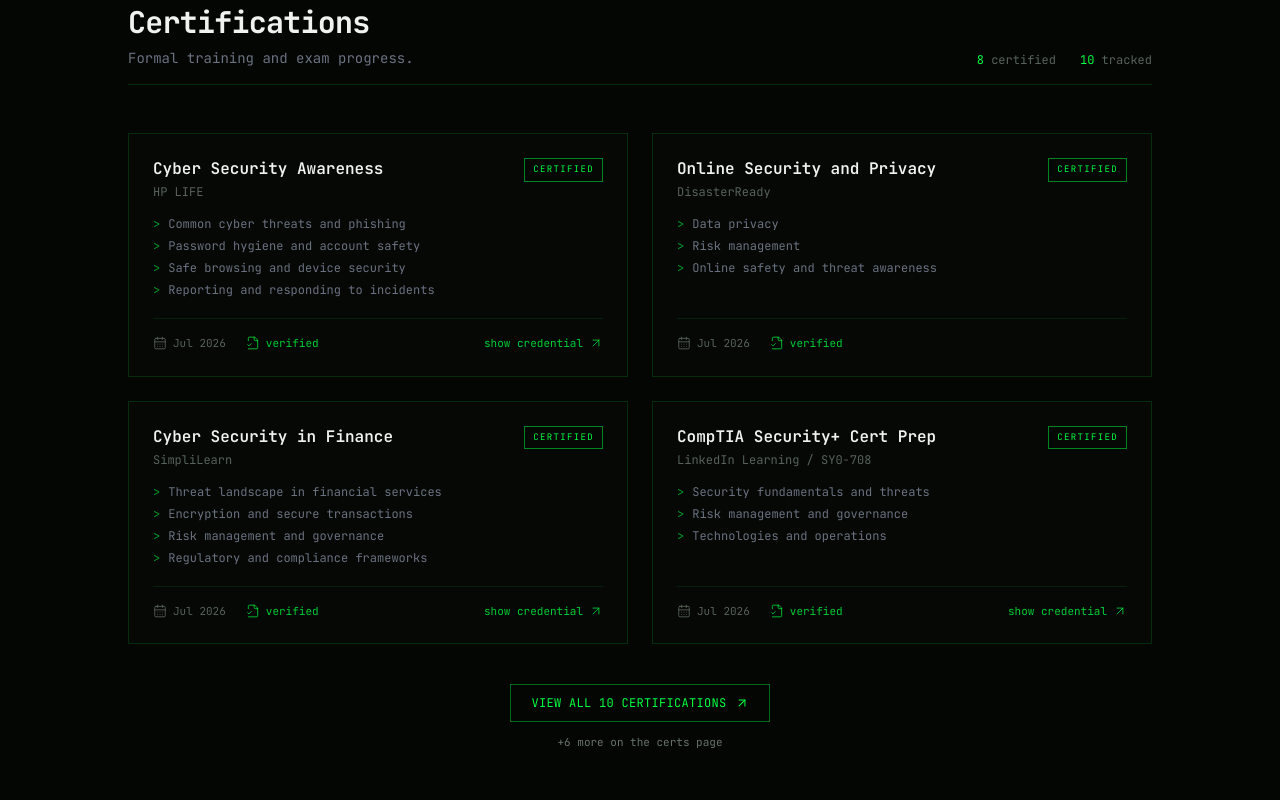
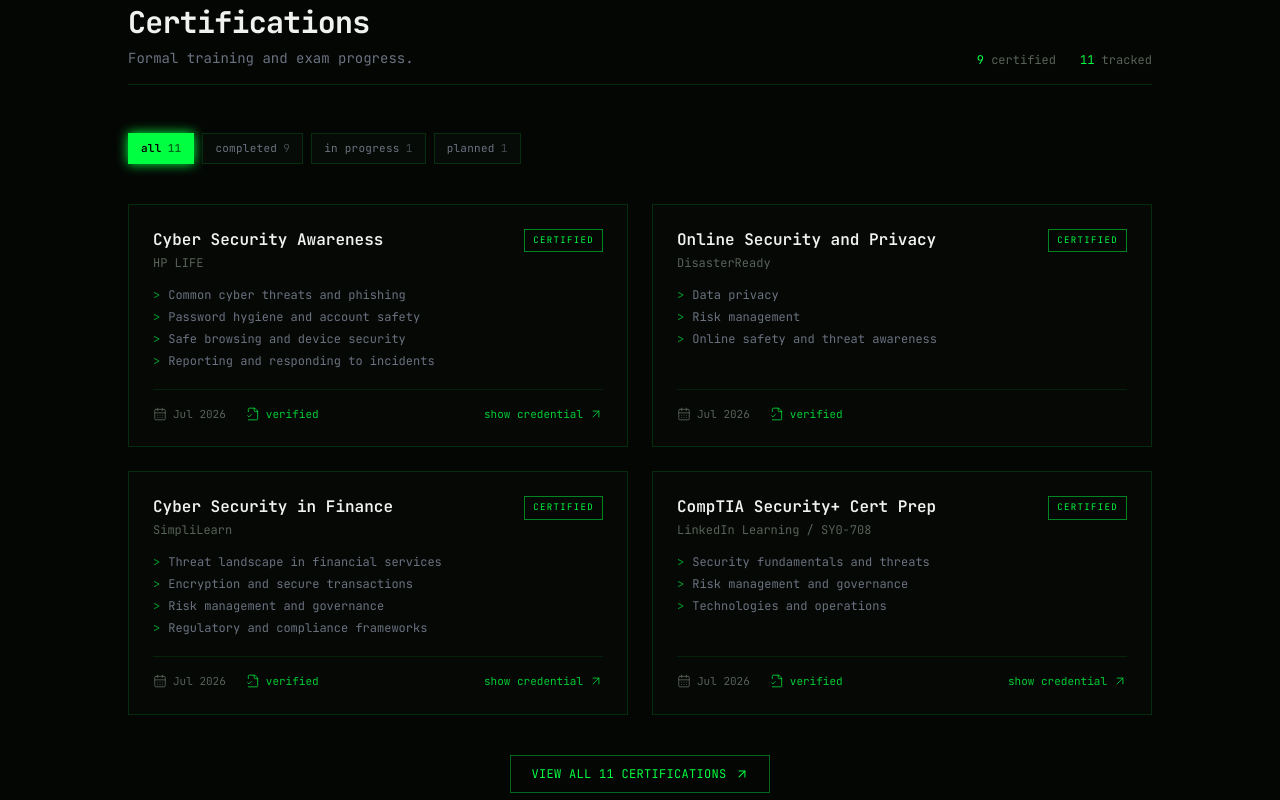
Before and after one commit to anthonybyamugisha/anthony_aegies_sh, a React (Vite) app: page / in a window 1280 px wide. Shown: the part 4340-5140 px from the top of the page. Built offline with nearby package versions, Linux system fonts and the light colour scheme; no server answers.

Commit message:
Add the python Certificate

```diff
--- a/src/components/Certifications.tsx
+++ b/src/components/Certifications.tsx
@@ -1,3 +1,4 @@
+import { useMemo, useState } from 'react';
 import { Award, FileCheck2, Clock3, CalendarDays, ArrowUpRight } from 'lucide-react';
 import { Link } from 'react-router-dom';
 import SectionHeading from './ui/SectionHeading';
@@ -12,12 +13,30 @@
 
 interface CertificationsProps {
   limit?: number;
+  showFilters?: boolean;
   index?: string;
 }
 
-const Certifications = ({ limit, index = '04' }: CertificationsProps) => {
-  const shown = limit ? certifications.slice(0, limit) : certifications;
-  const hiddenCount = certifications.length - shown.length;
+type StatusFilter = 'ALL' | 'CERTIFIED' | 'IN PROGRESS' | 'PLANNED';
+
+const FILTERS: { value: StatusFilter; label: string }[] = [
+  { value: 'ALL', label: 'all' },
+  { value: 'CERTIFIED', label: 'completed' },
+  { value: 'IN PROGRESS', label: 'in progress' },
+  { value: 'PLANNED', label: 'planned' },
+];
+
+const Certifications = ({ limit, showFilters = false, index = '04' }: CertificationsProps) => {
+  const [active, setActive] = useState<StatusFilter>('ALL');
+
+  const matched = useMemo(
+    () =>
+      active === 'ALL' ? certifications : certifications.filter((c) => c.status === active),
+    [active]
+  );
+
+  const shown = limit ? matched.slice(0, limit) : matched;
+  const hiddenCount = matched.length - shown.length;
 
   return (
     <section id="certs" className="py-24">
@@ -39,6 +58,35 @@
               </div>
             }
           />
+
+          {showFilters && (
+            <div className="mb-10 flex flex-wrap gap-2">
+              {FILTERS.map((filter) => {
+                const isActive = active === filter.value;
+                const count =
+                  filter.value === 'ALL'
+                    ? certifications.length
+                    : certifications.filter((c) => c.status === filter.value).length;
+
+                return (
+                  <button
+                    key={filter.value}
+                    type="button"
+                    onClick={() => setActive(filter.value)}
+                    aria-pressed={isActive}
+                    className={`px-3 py-1.5 text-[11px] tracking-wide border transition-all duration-300 ${
+                      isActive
+                        ? 'bg-neon text-black border-neon font-semibold shadow-neon'
+                        : 'bg-base-800 text-gray-500 border-neon/15 hover:text-neon hover:border-neon/50'
+                    }`}
+                  >
+                    {filter.label}
+                    <span className="ml-1.5 tabular-nums opacity-60">{count}</span>
+                  </button>
+                );
+              })}
+            </div>
+          )}
 
           <div className="grid md:grid-cols-2 gap-6">
             {shown.map((certification, i) => (
@@ -108,6 +156,13 @@
             ))}
           </div>
 
+          {shown.length === 0 && (
+            <div className="hud-panel p-12 text-center">
+              <p className="text-neon text-xs mb-2">&gt;_ no records</p>
+              <p className="text-sm text-gray-600">Nothing filed under this status yet.</p>
+            </div>
+          )}
+
           {hiddenCount > 0 && (
             <Reveal delay={0.16}>
               <div className="mt-10 flex flex-col items-center gap-3">
--- a/src/config/certifications.data.ts
+++ b/src/config/certifications.data.ts
@@ -102,6 +102,20 @@
       'Core data structures and standard library',
     ],
     credentialUrl: 'https://www.oneroadmap.io/skills/python/certificate/CERT-B864FED4',
+  },
+  {
+    name: 'SQL',
+    code: 'CERT-C4BDD367',
+    issuer: 'OneRoadmap',
+    status: 'CERTIFIED',
+    year: 'Jul 2026',
+    focus: [
+      'SELECT, filtering and sorting',
+      'Joins across multiple tables',
+      'Aggregation and grouping',
+      'Subqueries and basic data modelling',
+    ],
+    credentialUrl: 'https://www.oneroadmap.io/skills/sql/certificate/CERT-C4BDD367',
   },
   {
     name: 'Introduction to Networks',
--- a/src/pages/CertsPage.tsx
+++ b/src/pages/CertsPage.tsx
@@ -9,7 +9,7 @@
       exit={{ opacity: 0 }}
       className="pt-16"
     >
-      <Certifications />
+      <Certifications showFilters />
     </motion.div>
   );
 };
--- a/src/pages/HomePage.tsx
+++ b/src/pages/HomePage.tsx
@@ -12,7 +12,7 @@
       <About />
       <Projects limit={2} />
       <Skills />
-      <Certifications limit={4} />
+      <Certifications limit={4} showFilters />
       <Contact index="05" />
     </>
   );
```
